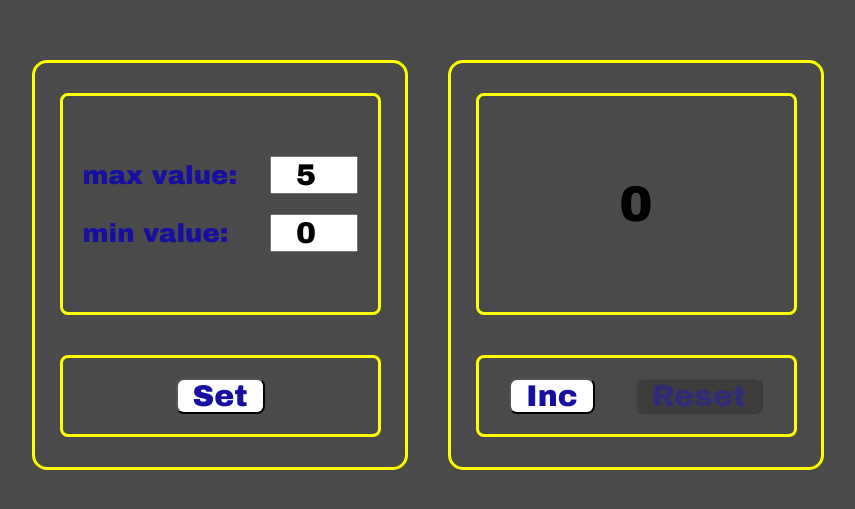
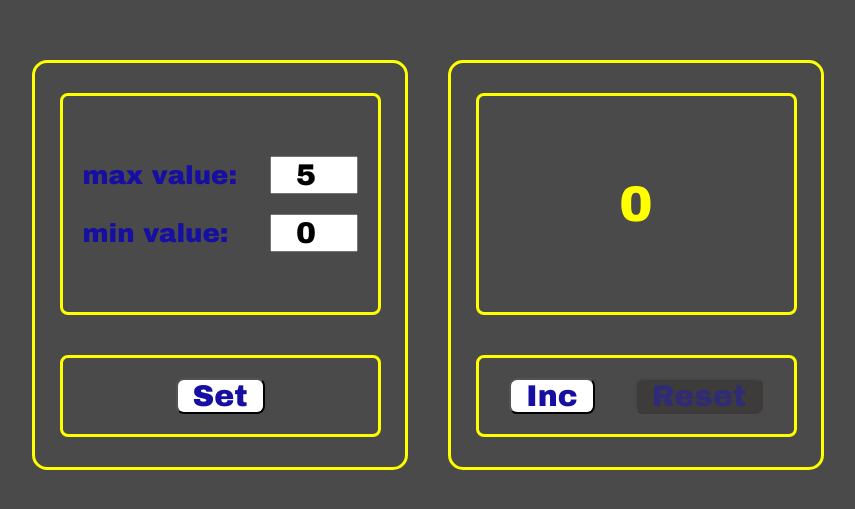
Before and after one commit to Tampoka/Counter, a React (Create React App) app: page / in a window 1280 px wide. Shown: the part 135-644 px from the top of the page, without its empty margins (212-1067 px from the left). Built offline with nearby package versions, Linux system fonts and the light colour scheme.

Commit message:
Fix error styles

```diff
--- a/src/Counter/Counter.module.scss
+++ b/src/Counter/Counter.module.scss
@@ -13,7 +13,7 @@
   display: flex;
   flex-direction: column;
   align-items: center;
-  justify-content: space-between;
+  //justify-content: space-between;
 
   width: 350px;
   padding: 10px;
--- a/src/Counter/Counter.tsx
+++ b/src/Counter/Counter.tsx
@@ -35,7 +35,7 @@ export const Counter = () => {
         setError('enter values and press "set"')
     }
 
-    const setValues = ()=> {
+    const setValues = () => {
         localStorage.setItem("counterValues", JSON.stringify(newCounterValues))
         setCounterValues(newCounterValues)
         setCount(newCounterValues.minValue)
--- a/src/Counter/Display/Display.module.scss
+++ b/src/Counter/Display/Display.module.scss
@@ -17,7 +17,7 @@
 
     text-align: center;
     font-size: 50px;
-
+    color:$primaryColor;
 }
 
 .error {
```
Also changed, not shown: src/Counter/Display/Display.tsx (+7 -7 lines).
